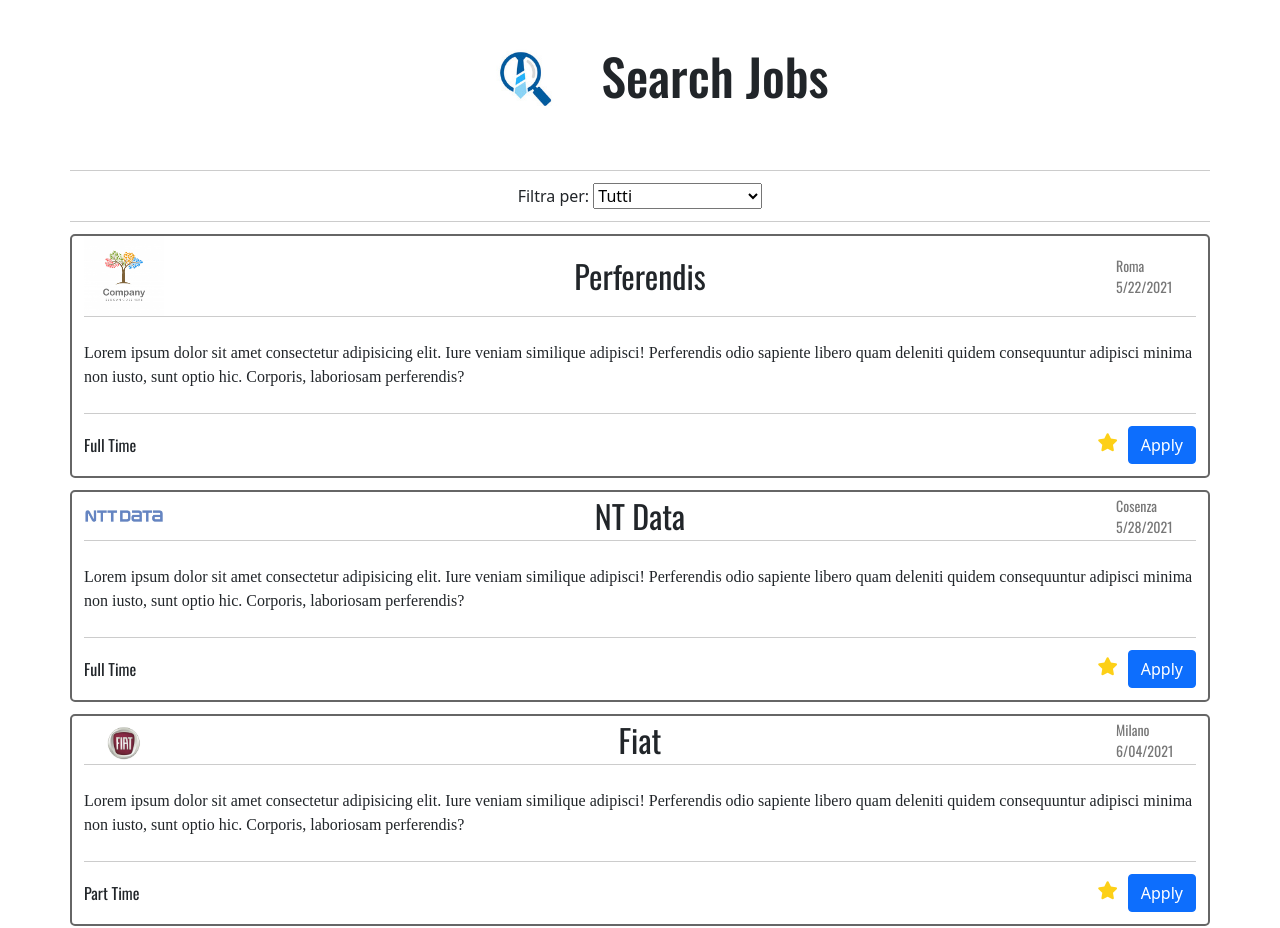
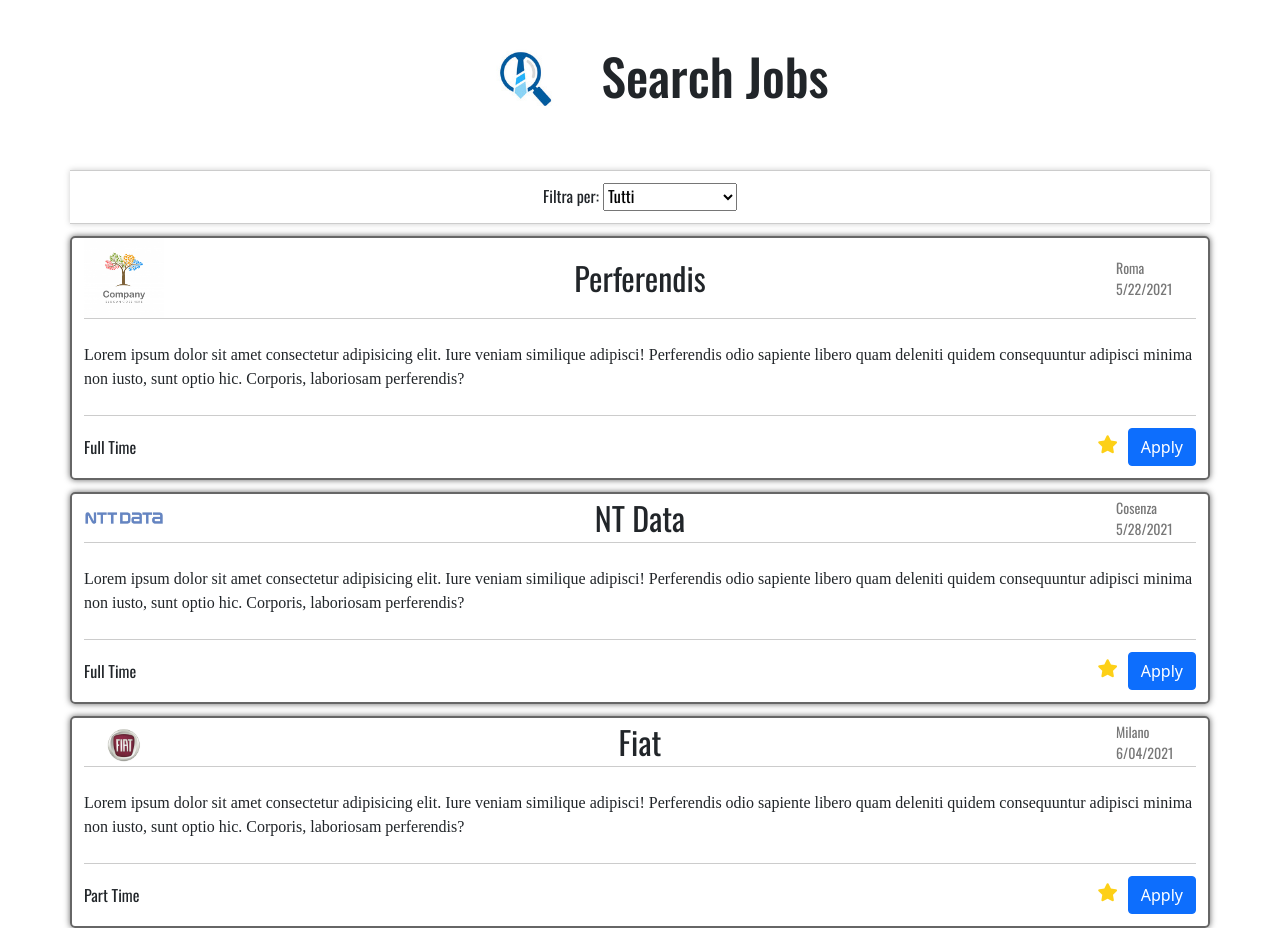
Before and after one commit to VinRu5/vuejs-search-jobs, a plain HTML site: page index.html in a window 1280 px wide. Shown: the top 928 px of the page. Drawn offline with nearby package versions, Linux system fonts and the light colour scheme; a web font is replaced by a local one.

Commit message:
sistemazione ricerca e css

```diff
--- a/css/style.css
+++ b/css/style.css
@@ -22,7 +22,7 @@ header h1 {
     justify-content: center;
 }
 
-/* selected */
+/*nav selected */
 .selected-filter-container {
     text-align: center;
     padding-top: 12px;
@@ -31,10 +31,11 @@ header h1 {
     border-bottom: 1px solid #ccc ;
     margin-top: 12px;
     margin-bottom: 12px;
+    box-shadow: 0 0 6px #ccc;
 }
 
-.selected-filter {
-    font-size: 'Oswald', sans-serif;  /*TODO: da sistemare*/
+.selected-filter-container select, .selected-filter-container label {
+    font-family: 'Oswald', sans-serif;  /*TODO: da sistemare*/
 }
 
 
@@ -44,6 +45,7 @@ section.ad {
     border-radius: 5px;
     margin-bottom: 12px;
     position: relative;
+    box-shadow: 0 0 6px #666;
 }
 
 .ad .ad-info {
--- a/js/script.js
+++ b/js/script.js
@@ -87,6 +87,14 @@ new Vue(
                 {
                     text: 'Le mie Candidature',
                     value: 'applied'
+                },
+                {
+                    text: 'Full Time',
+                    value: 'Full Time'
+                },
+                {
+                    text: 'Part Time',
+                    value: 'Part Time'
                 }
             ]
 
@@ -136,22 +144,26 @@ new Vue(
 
             viewFilter: function(index) {
 
-                if (this.selectedFilter === 'all') {
+                if (this.selectedFilter === this.optionsFilter[0].value) {
                     return true;
                 };
 
-                if (this.selectedFilter === 'preferences' ) {
+                if (this.selectedFilter === this.optionsFilter[1].value) {
 
                     if (this.starred.includes(this.jobs[index].id)) {
                         return true;
                     }
                 };
 
-                if (this.selectedFilter === 'applied') {
+                if (this.selectedFilter === this.optionsFilter[2].value) {
 
                     if (this.applied.includes(this.jobs[index].id)) {
                         return true;
                     }
+                };
+
+                if (this.selectedFilter === this.jobs[index].contract) {
+                    return true;
                 };
 
                 return false;
```
